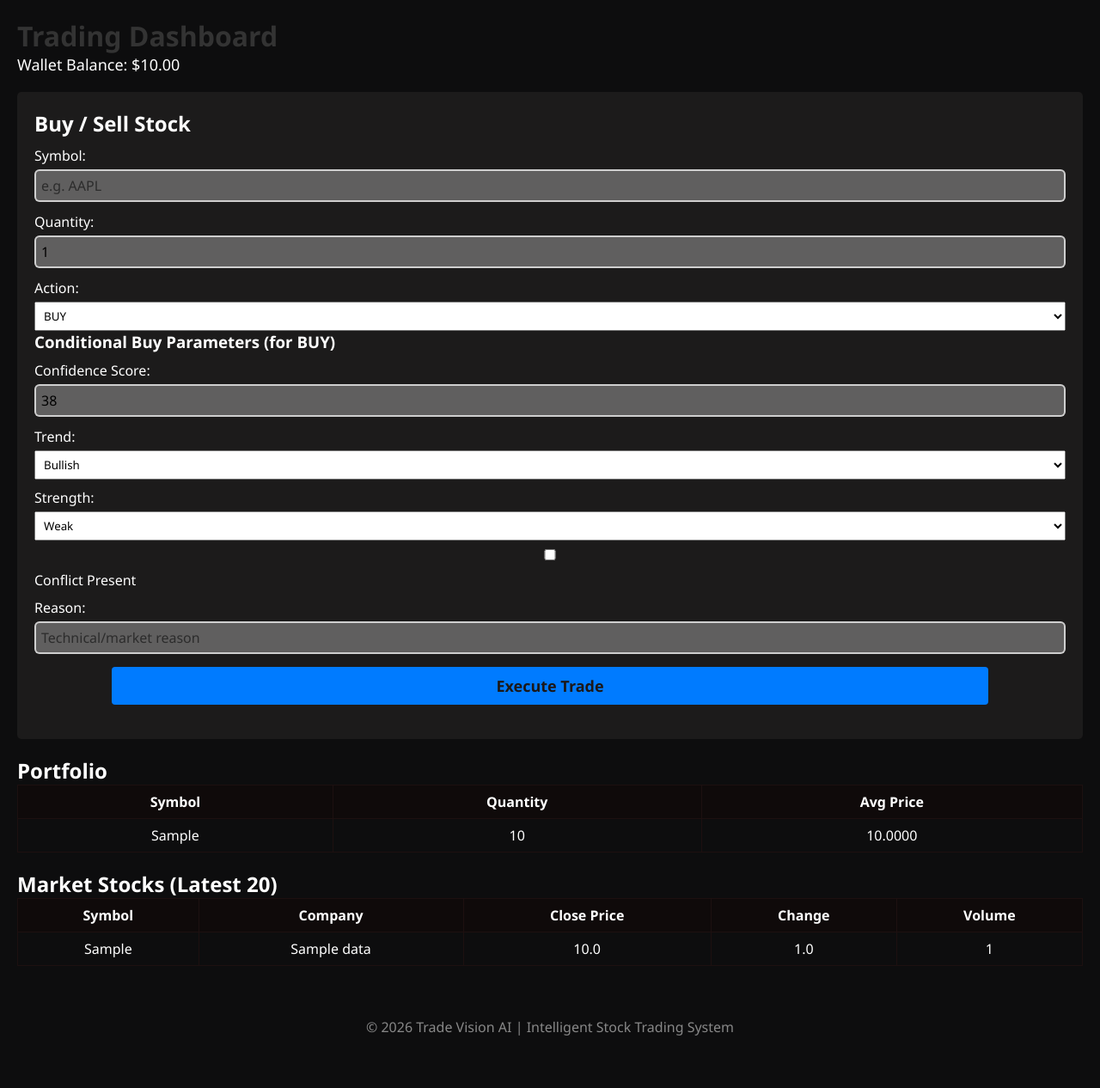
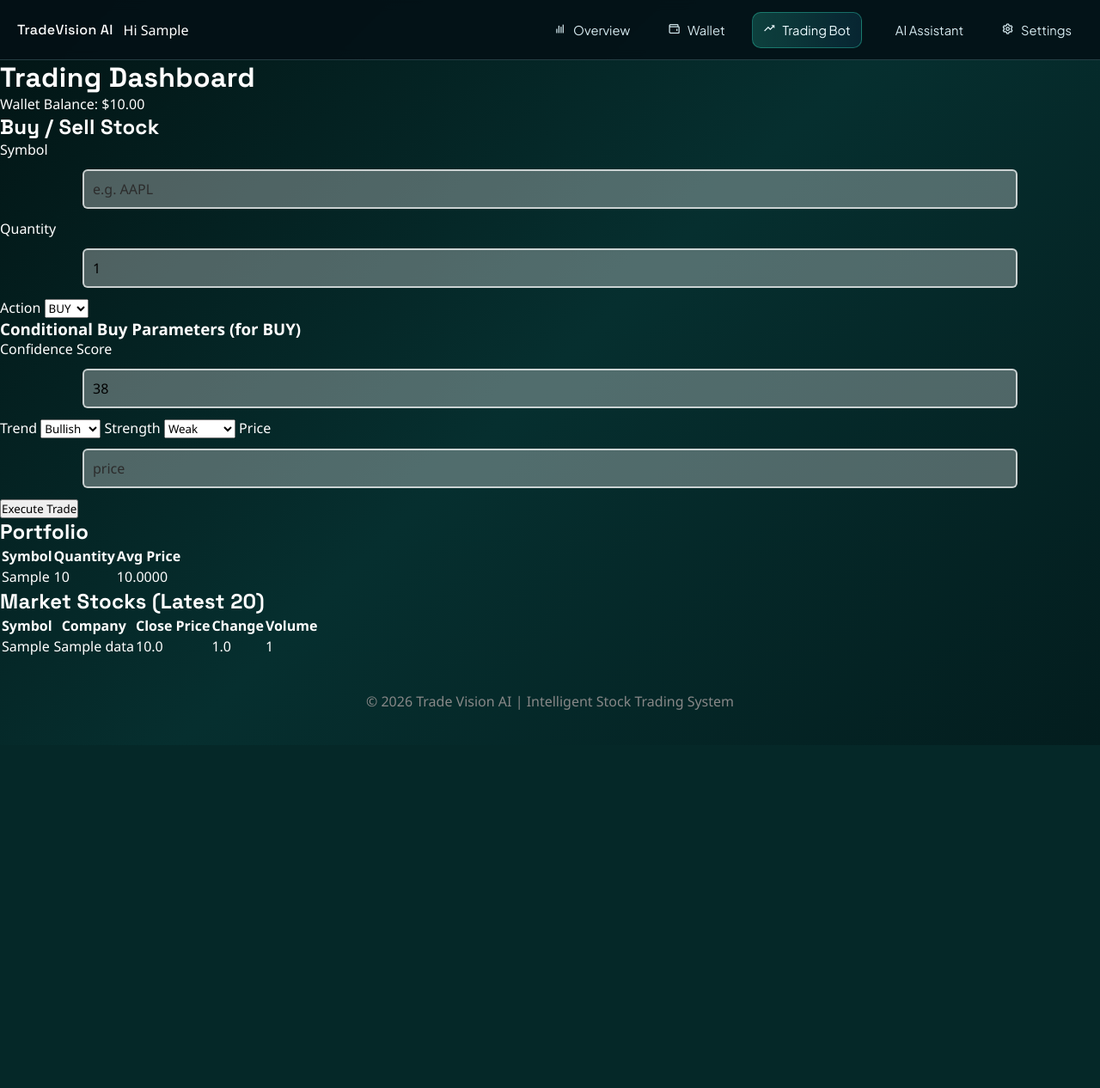
Before and after one commit to Suman77-stha/Final-Year-Project-FYP--2408389, a Django app: page /FYP/trading_bot/ in a window 1280 px wide. Shown: the whole page at 86% size. After the commit the page ends 826 px from the top, so only its background shows below. Run offline with Django 5.2, Linux system fonts and the light colour scheme; a user stored in the database is signed in; tables that the repository leaves empty hold one stand-in row (values such as "Sample post").

Commit message:
Update trading dashboard UI

```diff
--- a/FYP_APP/templates/trading_dashboard.html
+++ b/FYP_APP/templates/trading_dashboard.html
@@ -1,71 +1,78 @@
 {% extends "base.html" %}
-{% block title %} Trading Bot Dashboard {% endblock title%}
+{% block title %}Trading Dashboard{% endblock title %}
 {% block content %}
 {% load static %}
+<link rel="stylesheet" href="{% static 'CSS/trading_dashboard.css' %}">
+<link rel="stylesheet" href="{% static 'CSS/dashboard_pro.css' %}">
 
-    <style>
-        body { font-family: Arial, sans-serif; margin: 20px; background: #0d0d0e; }
-        h1 { color: #333; }
-        .wallet { margin-bottom: 20px; font-size: 18px; }
-        table { width: 100%; border-collapse: collapse; margin-bottom: 20px; }
-        th, td { border: 1px solid #1d1010; padding: 8px; text-align: center; }
-        th { background-color: #0f0a0a; }
-        .trade-form { background: #1c1b1b; padding: 20px; border-radius: 5px; margin-bottom: 20px; }
-        .trade-form label { display: block; margin-top: 10px; }
-        .trade-form input, .trade-form select { width: 100%; padding: 6px; margin-top: 5px; }
-        .btn { background: #007bff; color: #1c1818; padding: 10px 15px; border: none; border-radius: 4px; cursor: pointer; margin-top: 15px; }
-        .btn:hover { background: #0056b3; }
-        #message { margin-bottom: 20px; font-weight: bold; }
-    </style>
-</head>
-<body>
+<div class="td-shell">
+    <div class="header">
+        <div class="header-left">
+            <div class="logo">TradeVision AI</div>
+            <div>Hi {% firstof request.user.first_name request.user.username "User" %}</div>
+        </div>
+        <nav class="header-nav">
+            <ul class="menu">
+                <li><a href="{% url 'dashboard' %}"><i class='bx bx-bar-chart'></i> Overview</a></li>
+                <li><a href="{% url 'wallet' %}"><i class='bx bx-wallet'></i> Wallet</a></li>
+                <li class="active"><a href="{% url 'trading_bot' %}"><i class='bx bx-trending-up'></i> Trading Bot</a></li>
+                <li><a href="{% url 'chatbot' %}"><i class='bx bxs-robot'></i> AI Assistant</a></li>
+                <li><a href="{% url 'settings' %}"><i class='bx bx-cog'></i> Settings</a></li>
+            </ul>
+        </nav>
+    </div>
+
+    <main class="td-main">
+            <div class="td-title-row">
                 <h1>Trading Dashboard</h1>
-    <div class="wallet">Wallet Balance: $<span id="wallet-balance">{{ wallet.balance }}</span></div>
+                <div class="td-wallet">Wallet Balance: $<span id="wallet-balance">{{ wallet.balance }}</span></div>
+            </div>
 
-    <div id="message"></div>
+            <div id="message" class="td-message" aria-live="polite"></div>
 
-    <div class="trade-form">
+            <section class="td-grid">
+                <div class="td-card td-form-card">
                     <h2>Buy / Sell Stock</h2>
-        <label for="symbol">Symbol:</label>
+
+                    <label for="symbol">Symbol</label>
                     <input type="text" id="symbol" placeholder="e.g. AAPL">
 
-        <label for="quantity">Quantity:</label>
+                    <label for="quantity">Quantity</label>
                     <input type="number" id="quantity" min="1" value="1">
 
-        <label for="action">Action:</label>
+                    <label for="action">Action</label>
                     <select id="action">
                         <option value="BUY">BUY</option>
                         <option value="SELL">SELL</option>
                     </select>
 
                     <h3>Conditional Buy Parameters (for BUY)</h3>
-        <label for="confidence">Confidence Score:</label>
+
+                    <label for="confidence">Confidence Score</label>
                     <input type="number" id="confidence" min="0" max="100" value="38">
 
-        <label for="trend">Trend:</label>
+                    <label for="trend">Trend</label>
                     <select id="trend">
                         <option value="Bullish">Bullish</option>
                         <option value="Bearish">Bearish</option>
                     </select>
 
-        <label for="strength">Strength:</label>
+                    <label for="strength">Strength</label>
                     <select id="strength">
                         <option value="Weak">Weak</option>
                         <option value="Moderate">Moderate</option>
                         <option value="Strong">Strong</option>
                     </select>
 
-        <label>
-            <input type="checkbox" id="conflict"> Conflict Present
-        </label>
+                    <label for="reason">Price</label>
+                    <input type="number" id="reason" placeholder="price" step="0.01">
 
-        <label for="reason">Reason:</label>
-        <input type="text" id="reason" placeholder="Technical/market reason">
-
-        <button class="btn" onclick="submitTrade()">Execute Trade</button>
+                    <button class="td-btn" onclick="submitTrade()">Execute Trade</button>
                 </div>
 
+                <div class="td-card td-table-card">
                     <h2>Portfolio</h2>
+                    <div class="td-table-wrap">
                         <table>
                             <thead>
                                 <tr>
@@ -82,12 +89,16 @@
                                     <td>{{ item.avg_price }}</td>
                                 </tr>
                                 {% empty %}
-            <tr><td colspan="3">No stocks in portfolio</td></tr>
+                                <tr><td colspan="3" class="td-empty">No stocks in portfolio</td></tr>
                                 {% endfor %}
                             </tbody>
                         </table>
+                    </div>
+                </div>
 
+                <div class="td-card td-table-card td-market-card">
                     <h2>Market Stocks (Latest 20)</h2>
+                    <div class="td-table-wrap">
                         <table>
                             <thead>
                                 <tr>
@@ -110,48 +121,84 @@
                                 {% endfor %}
                             </tbody>
                         </table>
+                    </div>
+                </div>
+            </section>
+    </main>
+</div>
 
 <script>
+function getCookie(name) {
+    const cookies = document.cookie ? document.cookie.split(';') : [];
+    for (let i = 0; i < cookies.length; i++) {
+        const cookie = cookies[i].trim();
+        if (cookie.startsWith(name + '=')) {
+            return decodeURIComponent(cookie.slice(name.length + 1));
+        }
+    }
+    return null;
+}
+
 function submitTrade() {
-            const symbol = document.getElementById('symbol').value.trim();
-            const quantity = parseInt(document.getElementById('quantity').value);
+    const symbol = document.getElementById('symbol').value.trim().toUpperCase();
+    const quantity = parseInt(document.getElementById('quantity').value, 10);
     const action = document.getElementById('action').value;
     const confidence_score = parseFloat(document.getElementById('confidence').value);
     const trend = document.getElementById('trend').value;
     const strength = document.getElementById('strength').value;
-            const conflict = document.getElementById('conflict').checked;
     const reason = document.getElementById('reason').value;
 
-            if (!symbol || quantity <= 0) {
-                alert("Please enter valid symbol and quantity");
+    const messageEl = document.getElementById('message');
+    const portfolioBody = document.getElementById('portfolio-body');
+
+    if (!symbol || !quantity || quantity <= 0) {
+        messageEl.className = 'td-message error';
+        messageEl.textContent = 'Please enter a valid symbol and quantity.';
         return;
     }
 
-            const data = {
-                symbol, quantity, action,
-                confidence_score, trend, strength, conflict, reason
+    const payload = {
+        symbol,
+        quantity,
+        action,
+        confidence_score,
+        trend,
+        strength,
+        conflict: false,
+        reason
     };
 
     fetch("{% url 'trading_bot' %}", {
-                method: "POST",
+        method: 'POST',
+        credentials: 'same-origin',
         headers: {
-                    "Content-Type": "application/json",
-                    "X-Requested-With": "XMLHttpRequest",
-                    "X-CSRFToken": "{{ csrf_token }}"
+            'Content-Type': 'application/json',
+            'X-Requested-With': 'XMLHttpRequest',
+            'X-CSRFToken': getCookie('csrftoken') || ''
         },
-                body: JSON.stringify(data)
+        body: JSON.stringify(payload)
     })
     .then(response => response.json())
     .then(data => {
-                document.getElementById('message').innerText = data.message;
-                document.getElementById('wallet-balance').innerText = data.wallet_balance;
+        const text = data.message || 'Trade request processed.';
+        messageEl.className = text.toLowerCase().includes('bought') || text.toLowerCase().includes('sold')
+            ? 'td-message success'
+            : 'td-message error';
+        messageEl.textContent = text;
 
-                // Update portfolio table
-                document.getElementById('portfolio-body').innerHTML = data.portfolio_html;
+        if (data.wallet_balance !== undefined) {
+            document.getElementById('wallet-balance').textContent = data.wallet_balance;
+        }
+
+        if (data.portfolio_html !== undefined) {
+            portfolioBody.innerHTML = data.portfolio_html || '<tr><td colspan="3" class="td-empty">No stocks in portfolio</td></tr>';
+        }
     })
-            .catch(error => console.error("Error:", error));
+    .catch(() => {
+        messageEl.className = 'td-message error';
+        messageEl.textContent = 'Trade failed. Please try again.';
+    });
 }
 </script>
-</body>
-
+<form style="display:none;">{% csrf_token %}</form>
 {% endblock content %}
```
Lines whose indentation alone changed are shown as unchanged.
